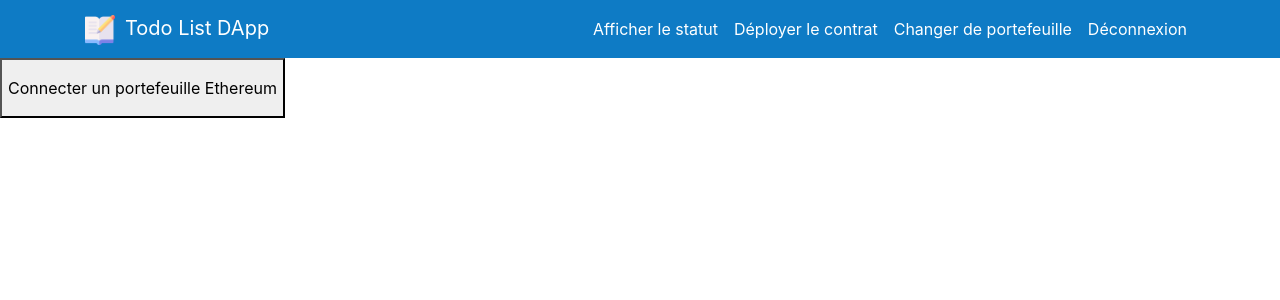
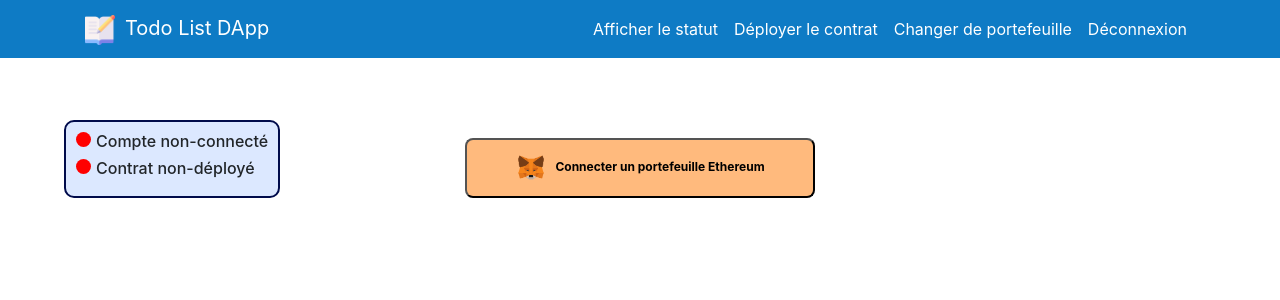
Before and after one commit to mauxnier/dApp-ethereum, a React (Create React App) app in the folder react-app/: page / in a window 1280 px wide. Shown: the top 300 px of the page. Built offline with nearby package versions, Linux system fonts and the light colour scheme.

Commit message:
ajout tache front

```diff
--- a/react-app/src/css/App.css
+++ b/react-app/src/css/App.css
@@ -19,12 +19,12 @@
   position: absolute;
   top: 15%;
   left: 5%;
-  background-color: #d5ddff;
-  border: 2px solid #000b4b;
   padding: 10px;
   text-align: left;
   border-radius: 10px;
-  box-shadow: 5px 5px 15px rgba(0, 0, 0, 0.3);
+  background: rgb(220, 232, 255);
+  border: 2px solid #000b4b;
+  z-index: 10;
 }
 
 .connected {
@@ -48,6 +48,43 @@
 
 .hidden {
   display: none;
+}
+
+.walletButton {
+  font-size: 0.75rem;
+  font-weight: bold;
+  padding-top: 0.75rem;
+  padding-bottom: 0.75rem;
+  padding-left: 3rem;
+  padding-right: 3rem;
+  background-color: #ffba7d;
+  border-radius: 0.5rem;
+  transition-property: all;
+  transition-duration: 500ms;
+  transition-timing-function: cubic-bezier(0.4, 0, 0.2, 1);
+  cursor: pointer;
+  margin-top: 5rem;
+  margin-bottom: 2.5rem;
+}
+
+.walletButton>img {
+  display: inline-block;
+  vertical-align: middle;
+  margin-right: 0.5rem;
+  width: 2rem;
+  height: 2rem;
+}
+
+.flex-container {
+  display: flex;
+  flex-direction: column;
+  justify-content: center;
+  align-items: center;
+  width: 100%;
+}
+
+.walletButton:hover {
+  transform: scale(1.05);
 }
 
 .Task {
--- a/react-app/src/js/App.js
+++ b/react-app/src/js/App.js
@@ -31,6 +31,7 @@ class App extends React.Component {
 		};
 		this.toggleStatus = this.toggleStatus.bind(this);
 		this.handleShowAccountAddress = this.handleShowAccountAddress.bind(this);
+		this.handleShowContractAddress = this.handleShowContractAddress.bind(this);
 	}
 
 	/**
@@ -101,7 +102,7 @@ class App extends React.Component {
 			}
 
 			const accountAddress = Cookies.get('account_address');
-			if (accountAddress === undefined || accountAddress == '') {
+			if (accountAddress === undefined || accountAddress === '') {
 				console.log('No account address found in cookie, please connect to Metamask');
 				return;
 			}
@@ -109,7 +110,7 @@ class App extends React.Component {
 			this.setState({ accountAddress: accountAddress });
 
 			const contractAddress = Cookies.get('contract_address');
-			if (contractAddress === undefined || contractAddress == '') {
+			if (contractAddress === undefined || contractAddress === '') {
 				console.log('No contract address found in cookie, please deploy the contract');
 				return;
 			}
@@ -292,6 +293,15 @@ class App extends React.Component {
 	}
 
 	/**
+	 * Affiche ou non l'adresse du contrat déployé
+	 */
+	handleShowContractAddress() {
+		this.setState({
+			showContractAddress: !this.state.showContractAddress
+		});
+	}
+
+	/**
 	 * Affiche ou non le statut de la connexion au réseau Ethereum
 	 */
 	toggleStatus() {
@@ -305,7 +315,7 @@ class App extends React.Component {
 	 * @returns {JSX.Element}
 	 */
 	render() {
-		const { input, tasks, accountAddress, correctNetwork } = this.state;
+		const { input, tasks, correctNetwork, accountAddress, contractAddress } = this.state;
 		const statusClass = this.state.showStatus ? "status-indicator" : "status-indicator hidden";
 		return (
 			<div>
@@ -333,30 +343,32 @@ class App extends React.Component {
 						</Navbar.Collapse>
 					</div>
 				</Navbar>
+				<div className={statusClass}>
+					{this.state.accountAddress !== '' ? (
+						<h6><span className="connected" onClick={this.handleShowAccountAddress}></span>Compte connecté</h6>
+					) : (
+						<h6><span className="disconnected"></span>Compte non-connecté</h6>
+					)}
+					{this.state.showAccountAddress && (
+						<p>Adresse : {accountAddress}</p>
+					)}
+
+					{this.state.contractAddress !== '' ? (
+						<h6><span className="connected"onClick={this.handleShowContractAddress}></span>Contrat déployé</h6>
+					) : (
+						<h6><span className="disconnected"></span>Contrat non-déployé</h6>
+					)}
+					{this.state.showContractAddress && (
+						<p>Adresse : {contractAddress}</p>
+					)}
+				</div>
 				{(accountAddress !== '') && correctNetwork ? (
 					<div className="App">
 						<h2>Get Things Done</h2>
-						<div className={statusClass}>
-							<h6>
-								<span
-									className="connected"
-									onClick={this.handleShowAccountAddress}
-								></span>Compte connecté
-
-							</h6>
-							{this.state.showAccountAddress && (
-								<p>Adresse : {accountAddress}</p>
-							)}
-							{this.state.contractAddress !== '' ? (
-								<h6><span className="connected"></span>Contrat déployé</h6>
-							) : (
-								<h6><span className="disconnected"></span>Contrat non-déployé</h6>
-							)}
-						</div>
-
-						<form>
+						<h6><em>Qui veut faire quelque chose trouve un moyen, qui ne veut rien faire trouve une excuse.</em></h6>
+						<form style={{ margin: "10px 0px" }}>
 							<TextField id="outlined-basic" label="Ajouter une tâche" variant="outlined" style={{ margin: "0px 5px" }} size="small" value={input} onChange={e => this.setState({ input: e.target.value })} />
-							<Button variant="contained" color="primary" onClick={this.addTask}>Add</Button>
+							<Button variant="contained" color="primary" onClick={this.addTask}>Ajouter</Button>
 						</form>
 						<ul>
 							{tasks.map(item =>
@@ -369,12 +381,13 @@ class App extends React.Component {
 						</ul>
 					</div>
 				) : (
-					<button
-						className='text-2xl font-bold py-3 px-12 bg-[#f1c232] rounded-lg mb-10 hover:scale-105 transition duration-500 ease-in-out'
-						onClick={this.connectWallet}
-					>
-						Connecter un portefeuille Ethereum
-					</button>
+					<div className="flex-container">
+						<button className='walletButton' onClick={this.connectWallet}>
+							<img src="/img/metamask.png" alt="MetaMask" />
+							Connecter un portefeuille Ethereum
+						</button>
+					</div>
+
 				)}
 			</div>
 		);
```
Also changed, not shown: react-app/src/js/TopNavbar.js (added, +84 -0 lines), react-app/public/img/metamask.png (added).
